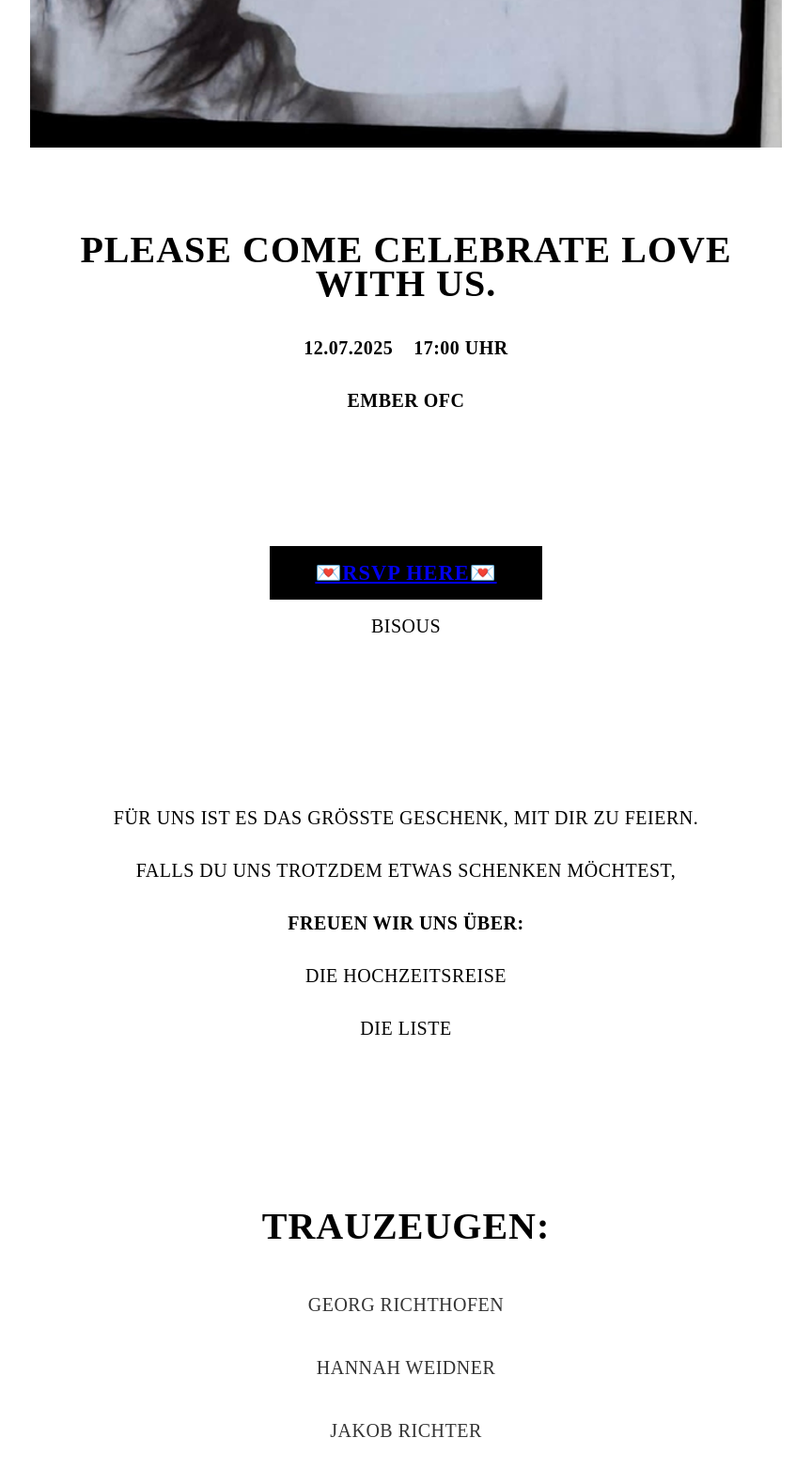
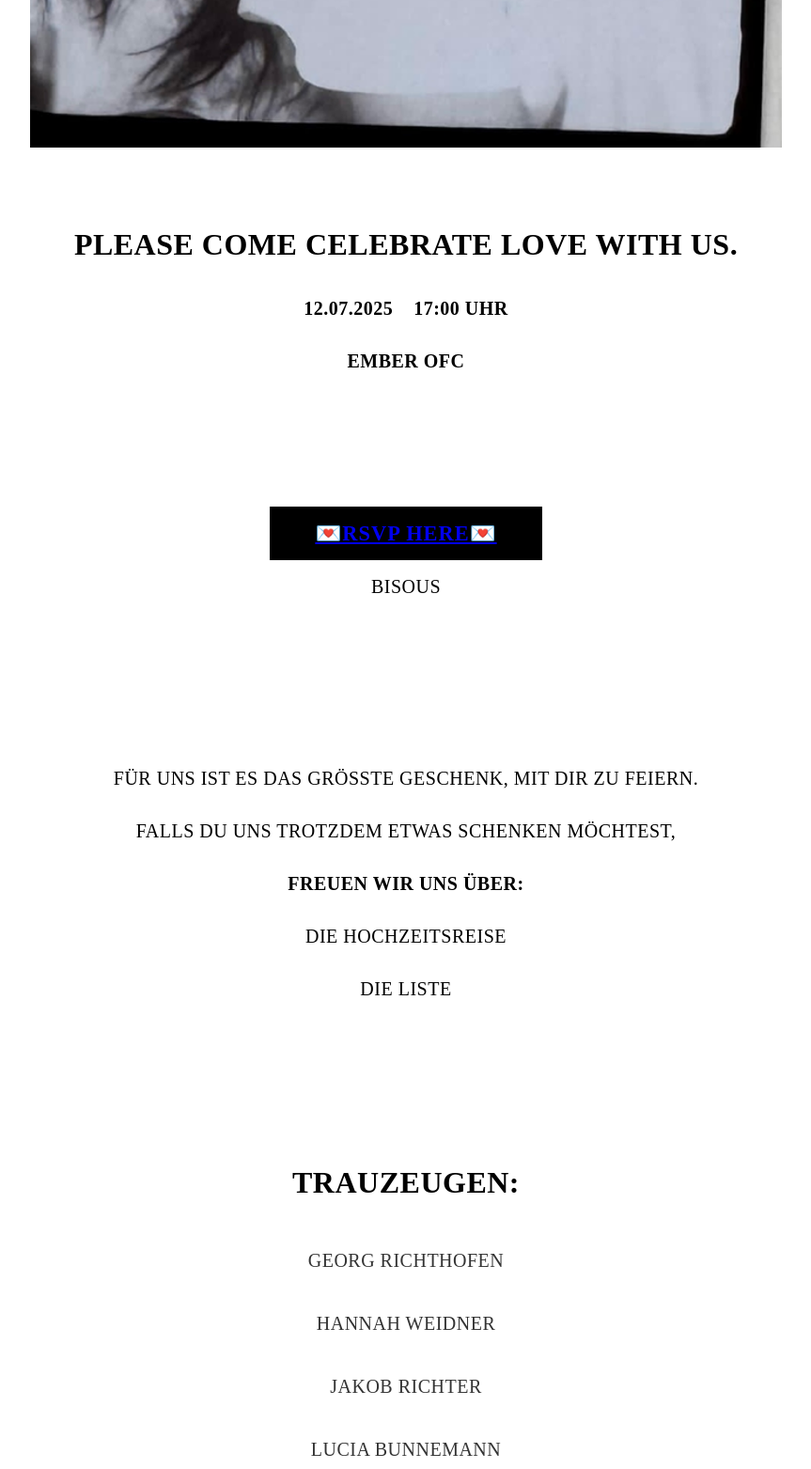
Before and after one commit to Grubinio/hochzeit, a Flask app: page / in a window 1280 px wide. Shown: the part 994-2557 px from the top of the page at 94% size, without its empty margins (208-1071 px from the left). Run offline with Flask 3, Linux system fonts and the light colour scheme; the visitor is signed in with stand-in values (Sample User, id 1); parts of the project's set-up code (start-up, migrations or seed data) failed here and were passed over; some web fonts are replaced.

Commit message:
css debug

```diff
--- a/app/static/style.css
+++ b/app/static/style.css
@@ -13,8 +13,8 @@ body {
   display: flex;
   flex-direction: column;
   align-items: center;
-  font-size: 1rem;
-/*  line-height: 1.8; /* für mehr Abstand */
+  font-size: 20px;
+  font-weight: 400;
   letter-spacing: 0.5px; /* optisch feiner */
 }
 
@@ -47,14 +47,11 @@ body {
   animation: fadeInUp 0.8s ease-out forwards;
   font-family: 'Konkhmer Sleokchher';
   font-style: normal;
-  font-weight: 400;
-  font-size: 20px;
   line-height: 36px;
   color: #000000;
   }
 .section h1 {
-  font-size: 2.5rem;
-  letter-spacing: 1px;
+  font-size: 2rem;
   margin-bottom: 2rem;
 }
 .section p {
```
